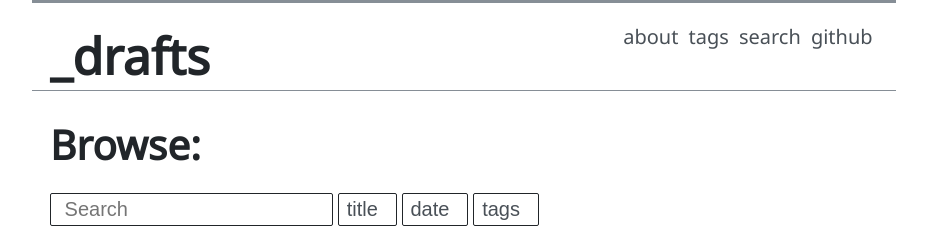
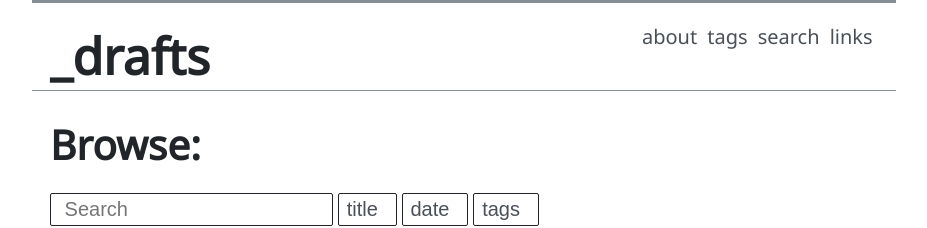
Before and after one commit to evanwill/_drafts, a Jekyll site: the page built from index.html, in a window 1280 px wide and 900 px high. Shown: the top 228 px of the window, without its empty margins (176-1103 px from the left). Built offline with Jekyll 4.4.1, drawn with Linux system fonts in a browser that asks for light colours; comment, search, counter and statistics services are not loaded.

Commit message:
tweak nav

```diff
--- a/_includes/nav.html
+++ b/_includes/nav.html
@@ -6,7 +6,7 @@
     <a href="{{ '/about.html' | absolute_url }}" {% if page.url == '/about.html' %}class="active"{% endif %}>About</a>
     <a href="{{ '/tags/' | absolute_url }}" {% if page.url == '/tags/' %}class="active"{% endif %}>Tags</a>
     <a href="{{ '/search/' | absolute_url }}" {% if page.url == '/search/' %}class="active"{% endif %}>Search</a>
-    <a href="https://github.com/evanwill/_drafts">Github</a>
+    <a href="{{ '/links/' | absolute_url }}" {% if page.url == '/links/' %}class="active"{% endif %}>Links</a>
   </nav>
 <div style="clear:both"></div>
 </header>
```
